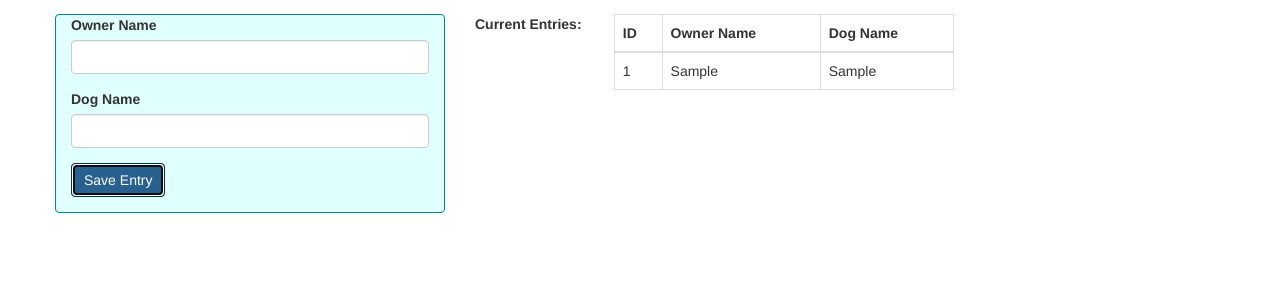
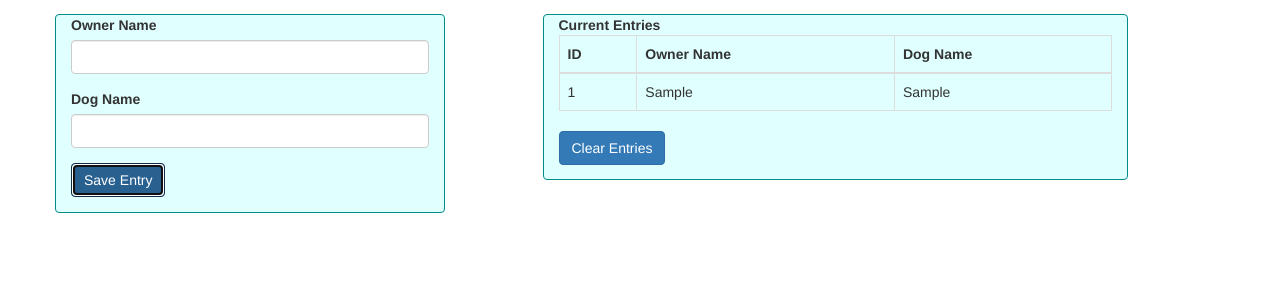
Before and after one commit to UniquelySimilar/vue-sandbox, a Vue app: page / in a window 1280 px wide. Both pictures are taken after typing "Sample", "Sample" into the empty fields and a click on the button "Save Entry". Shown: the top 300 px of the page. Built offline with nearby package versions, Linux system fonts and the light colour scheme.

Commit message:
added more styling and functionality to CreateEntries

```diff
--- a/src/components/CreateEntries.vue
+++ b/src/components/CreateEntries.vue
@@ -3,15 +3,21 @@
 
     <div class="row">
 
-      <div class="col-md-4 form-container">
+      <div class="col-sm-4 form-container">
         <form @submit.prevent="saveEntry">
           <div class="form-group">
             <label>Owner Name</label>
-            <input type="text" v-model="entry.ownerName" class="form-control">
+            <input type="text" class="form-control"
+              v-model.trim="entry.ownerName" :disabled="entries.length === maxEntries">
+            <span class="text-danger"
+              v-if="validationMsgs.has('ownerName')">{{ validationMsgs.get('ownerName') }}</span>
           </div>
           <div class="form-group">
             <label>Dog Name</label>
-            <input type="text" v-model="entry.dogName" class="form-control">
+            <input type="text" class="form-control"
+              v-model.trim="entry.dogName" :disabled="entries.length === maxEntries">
+            <span class="text-danger"
+              v-if="validationMsgs.has('dogName')">{{ validationMsgs.get('dogName') }}</span>
           </div>
           <div class="form-group">
             <button v-if="entries.length < maxEntries" class="btn btn-primary" type="submit">Save Entry</button>
@@ -20,12 +26,14 @@
         </form>
       </div>
 
-      <div class="col-md-6" v-if="entries.length >= 0">
-        <div class="col-md-3">
-          <span class="bold-text">Current Entries:</span>
+      <div class="col-sm-1"></div>
+
+      <div class="col-sm-6 table-container">
+        <div>
+          <span class="bold-text">{{ currentEntriesTitle }}</span>
         </div>
 
-        <div class="col-md-8">
+        <div v-if="entries.length > 0">
           <table class="table table-bordered">
             <thead>
               <tr>
@@ -42,6 +50,7 @@
               </tr>
             </tbody>
           </table>
+          <button type="button" class="btn btn-primary clear-btn" @click="clearEntries">Clear Entries</button>
         </div>
       </div>
 
@@ -58,7 +67,8 @@
       return {
         entry: {},
         entries: [],
-        maxEntries: 5
+        maxEntries: 5,
+        validationMsgs: new Map()
       }
     },
     computed: {
@@ -71,16 +81,43 @@
         }
 
         return maxId + 1;
+      },
+      currentEntriesTitle() {
+        return this.entries.length === 0 ? 'No Current Entries' : 'Current Entries';
       }
     },
     methods: {
+      validateEntry () {
+        this.validationMsgs = new Map();
+
+        if (this.entry.ownerName.length === 0) {
+          this.validationMsgs.set('ownerName', 'Owner name required');
+        }
+
+        if (this.entry.dogName.length === 0) {
+          this.validationMsgs.set('dogName', 'Dog name required');
+        }
+
+        if (this.validationMsgs.size > 0) {
+          return false;
+        }
+
+        return true;
+      },
       saveEntry() {
+        if (!this.validateEntry()) {
+          return;
+        }
+
         this.entry.id = this.nextId;
         this.entries.push(this.entry);
         this.initEntry();
       },
       initEntry() {
         this.entry = new Entry(0, '', '');
+      },
+      clearEntries() {
+        this.entries = [];
       }
     },
     created() {
@@ -94,7 +131,11 @@
     margin-top: 1em;
   }
 
-  .form-container {
+  .clear-btn {
+    margin-bottom: 1em;
+  }
+
+  .form-container, .table-container {
     background-color: lightcyan;
     border: 1px solid darkcyan;
     border-radius: 4px;
```
